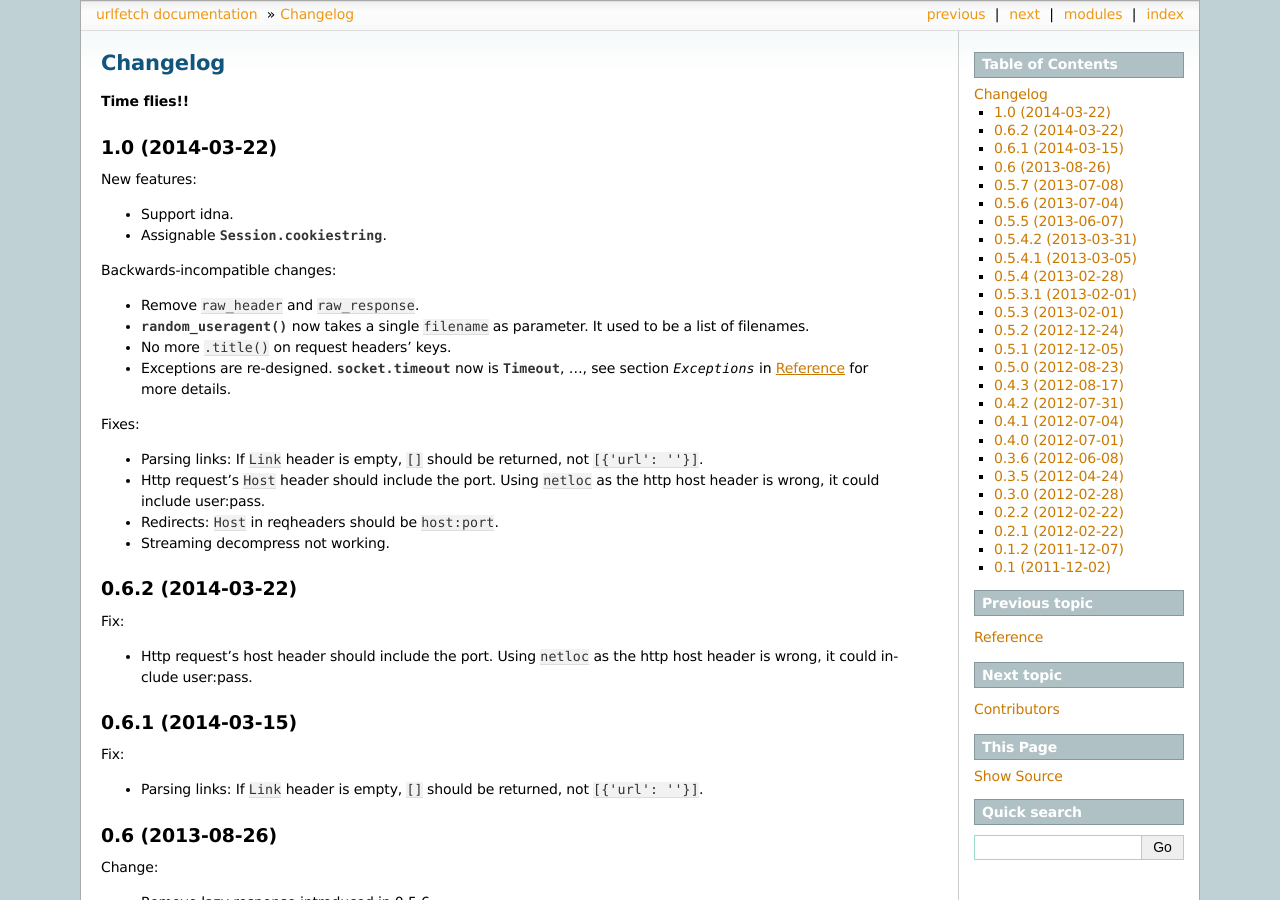
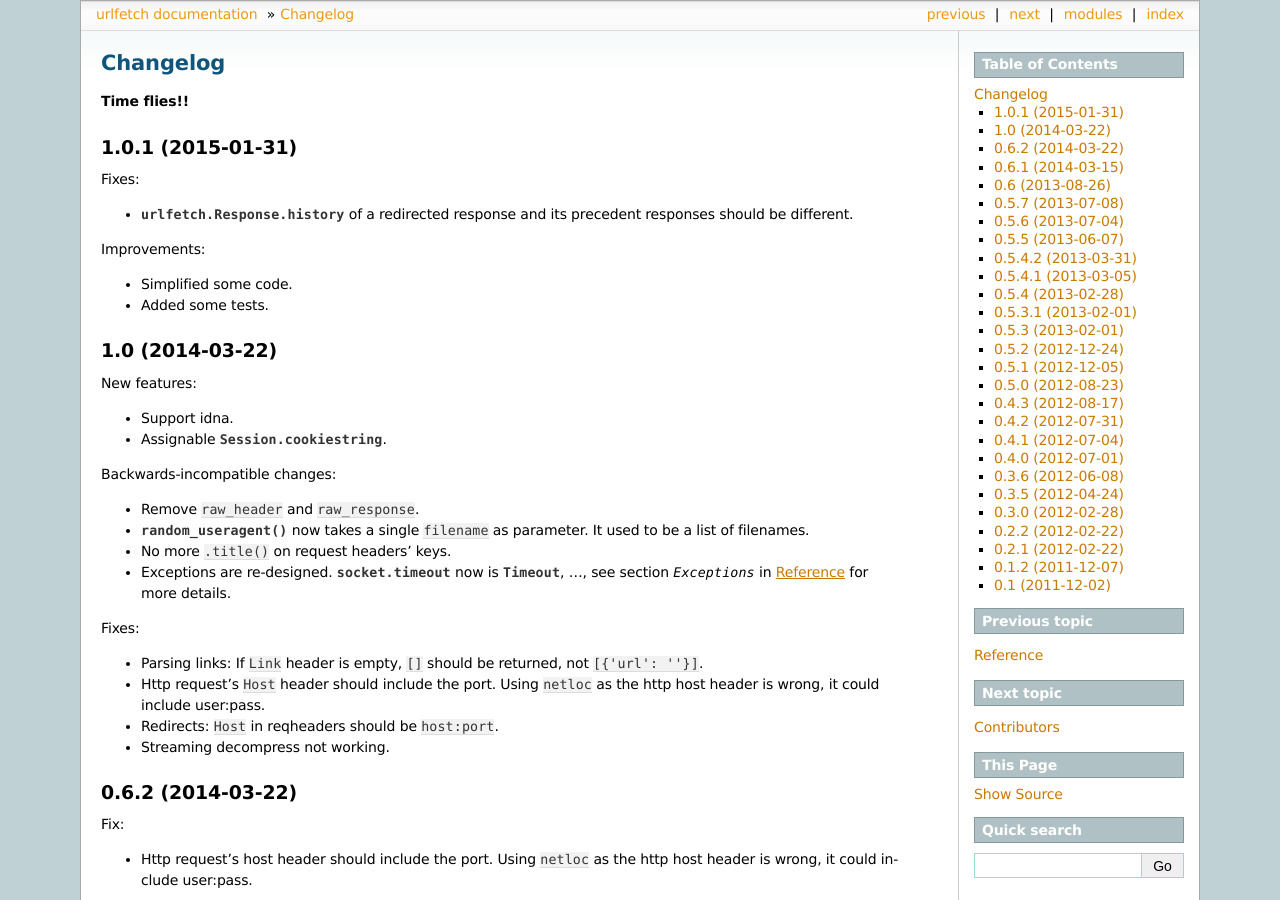
Before and after one commit to ifduyue/urlfetch, a Sphinx documentation site: the page built from doc/changelog.rst, in a window 1280 px wide and 900 px high. Built offline with Sphinx 7.4.7, drawn with Linux system fonts in a browser that asks for light colours; the version number could not be read and is left out.

Commit message:
Changelog for v1.0.1

```diff
--- a/doc/changelog.rst
+++ b/doc/changelog.rst
@@ -2,6 +2,19 @@ Changelog
 ===========
 
 **Time flies!!**
+
+1.0.1 (2015-01-31)
+++++++++++++++++++++
+
+Fixes:
+
+* :attr:`urlfetch.Response.history` of a redirected response and its
+  precedent responses should be different.
+
+Improvements:
+
+* Simplified some code.
+* Added some tests.
 
 1.0 (2014-03-22)
 ++++++++++++++++++++
```
